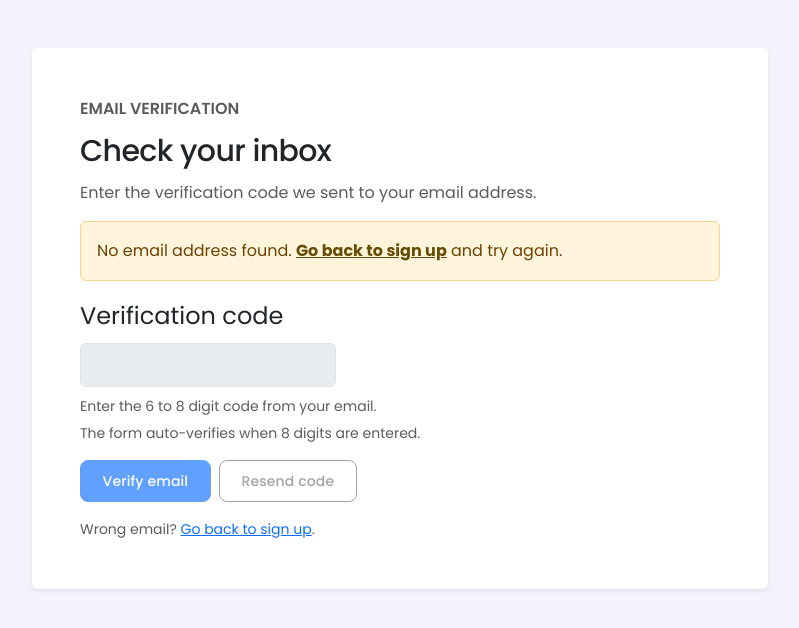
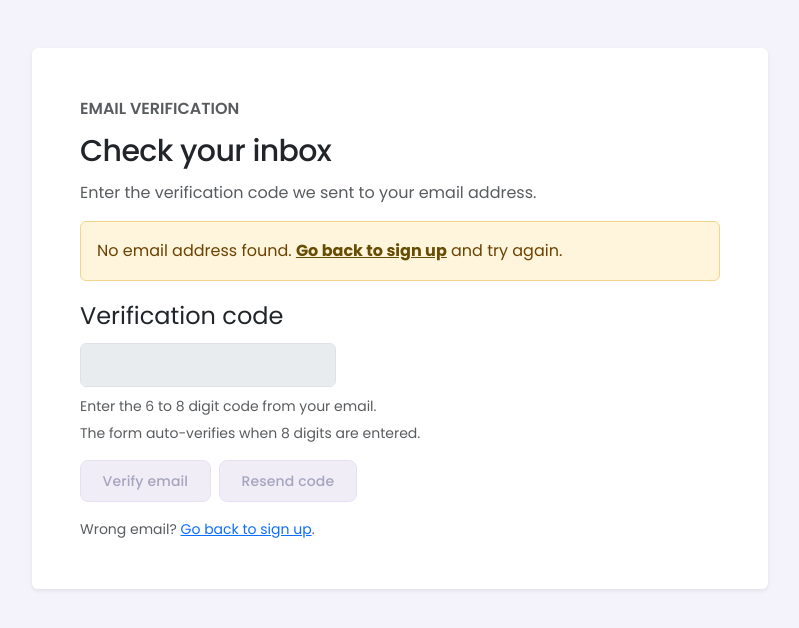
Before and after one commit to hellomaddie-UwU/Tarot_Journal_Web_App, a React (Vite) app: page /verify-otp in a window 1280 px wide. Shown: the top 628 px of the page, without its empty margins (240-1039 px from the left). Built offline with nearby package versions, Linux system fonts and the light colour scheme; no server answers.

Commit message:
finished #12

```diff
--- a/src/main.css
+++ b/src/main.css
@@ -211,6 +211,16 @@ code, .inline-code {
    font-size: var(--text-md);
 }
 
+.btn:disabled {
+   background: var(--color-code-bg);
+   color: var(--color-text-muted);
+   border-color: var(--color-border);
+   cursor: not-allowed;
+   box-shadow: none;
+   opacity: 0.75;
+   transform: none;
+}
+
 /* ─────────────────────────────────────────
    5. DIVIDERS
 ───────────────────────────────────────── */
--- a/src/pages/VerifyOtp.jsx
+++ b/src/pages/VerifyOtp.jsx
@@ -1,10 +1,51 @@
-import { useState } from 'react'
+import { useEffect, useState } from 'react'
 import { Link, useLocation, useNavigate } from 'react-router-dom'
 import { useAuthSession } from '../hooks/useAuthSession'
+import { readJson, writeJson } from '../lib/storageUtils'
 import { resendConfirmationEmail, verifyEmailOtp } from '../lib/supabaseClient'
 
 const OTP_MIN_LENGTH = 6
 const OTP_MAX_LENGTH = 8
+const RESEND_COOLDOWN_SECONDS = 60
+
+function cooldownStorageKey(emailAddress) {
+  const normalizedEmail = emailAddress.trim().toLowerCase()
+  return `tarot_verify_otp_resend_cooldown_${encodeURIComponent(normalizedEmail)}`
+}
+
+function readCooldownExpiry(emailAddress) {
+  if (!emailAddress) return null
+
+  const expiresAt = readJson(cooldownStorageKey(emailAddress))
+
+  if (typeof expiresAt !== 'number' || Number.isNaN(expiresAt)) {
+    localStorage.removeItem(cooldownStorageKey(emailAddress))
+    return null
+  }
+
+  if (expiresAt <= Date.now()) {
+    localStorage.removeItem(cooldownStorageKey(emailAddress))
+    return null
+  }
+
+  return expiresAt
+}
+
+function formatCooldown(seconds) {
+  const safeSeconds = Math.max(0, seconds)
+  const minutes = Math.floor(safeSeconds / 60)
+  const remainingSeconds = safeSeconds % 60
+  return `${minutes}:${String(remainingSeconds).padStart(2, '0')}`
+}
+
+function extractRetryAfterSeconds(message) {
+  if (typeof message !== 'string') return null
+  const match = message.match(/after\s+(\d+)\s+seconds?/i)
+  if (!match) return null
+
+  const parsed = Number(match[1])
+  return Number.isFinite(parsed) && parsed > 0 ? parsed : null
+}
 
 function VerifyOtp() {
   const { isConfigured } = useAuthSession()
@@ -19,12 +60,68 @@ function VerifyOtp() {
   const [feedbackType, setFeedbackType] = useState('info') // 'info' | 'danger' | 'success'
   const [isSubmitting, setIsSubmitting] = useState(false)
   const [isResending, setIsResending] = useState(false)
+  const [cooldownEmailKey, setCooldownEmailKey] = useState(() => (email ? cooldownStorageKey(email) : ''))
+  const [cooldownExpiryMs, setCooldownExpiryMs] = useState(() => readCooldownExpiry(email))
+  const [remainingCooldownSeconds, setRemainingCooldownSeconds] = useState(() => {
+    const expiresAt = readCooldownExpiry(email)
+    if (!expiresAt) return 0
+    return Math.ceil((expiresAt - Date.now()) / 1000)
+  })
+
+  const emailKey = email ? cooldownStorageKey(email) : ''
+
+  if (cooldownEmailKey !== emailKey) {
+    const expiresAt = readCooldownExpiry(email)
+    setCooldownEmailKey(emailKey)
+    setCooldownExpiryMs(expiresAt)
+    setRemainingCooldownSeconds(expiresAt ? Math.ceil((expiresAt - Date.now()) / 1000) : 0)
+  }
+
+  useEffect(() => {
+    if (!cooldownExpiryMs || !email) {
+      setRemainingCooldownSeconds(0)
+      return undefined
+    }
+
+    const updateRemaining = () => {
+      const remaining = Math.max(0, Math.ceil((cooldownExpiryMs - Date.now()) / 1000))
+      setRemainingCooldownSeconds(remaining)
+
+      if (remaining === 0) {
+        localStorage.removeItem(cooldownStorageKey(email))
+        setCooldownExpiryMs(null)
+      }
+    }
+
+    updateRemaining()
+    const intervalId = window.setInterval(updateRemaining, 1000)
+
+    return () => {
+      window.clearInterval(intervalId)
+    }
+  }, [cooldownExpiryMs, email])
 
   const isComplete = otp.length >= OTP_MIN_LENGTH
+  const isCooldownActive = remainingCooldownSeconds > 0
+  const resendLabel = isResending
+    ? 'Sending…'
+    : isCooldownActive
+      ? `Resend in ${formatCooldown(remainingCooldownSeconds)}`
+      : 'Resend code'
 
   const setAlert = (message, type = 'info') => {
     setFeedback(message)
     setFeedbackType(type)
+  }
+
+  const startResendCooldown = (seconds = RESEND_COOLDOWN_SECONDS) => {
+    if (!email) return
+
+    const safeSeconds = Math.max(1, Math.ceil(seconds))
+    const expiresAt = Date.now() + (safeSeconds * 1000)
+    writeJson(cooldownStorageKey(email), expiresAt)
+    setCooldownExpiryMs(expiresAt)
+    setRemainingCooldownSeconds(safeSeconds)
   }
 
   const verifyOtpToken = async (token) => {
@@ -76,10 +173,11 @@ function VerifyOtp() {
   }
 
   const handleResend = async () => {
-    if (!email) return
+    if (!email || isCooldownActive) return
 
     setIsResending(true)
     setFeedback('')
+    startResendCooldown()
 
     try {
       const { error } = await resendConfirmationEmail({ email })
@@ -90,6 +188,10 @@ function VerifyOtp() {
 
       setAlert('A new code has been sent to your inbox.', 'info')
     } catch (error) {
+      const retryAfterSeconds = extractRetryAfterSeconds(error?.message)
+      if (retryAfterSeconds) {
+        startResendCooldown(retryAfterSeconds)
+      }
       setAlert(error.message ?? 'Could not resend the code. Please try again.', 'danger')
     } finally {
       setIsResending(false)
@@ -172,18 +274,18 @@ function VerifyOtp() {
                       <div className="d-flex flex-wrap gap-2 align-items-center">
                         <button
                           type="submit"
-                          className="btn btn-primary"
+                          className="btn btn-primary-ds"
                           disabled={!isConfigured || !email || !isComplete || isSubmitting}
                         >
                           {isSubmitting ? 'Verifying…' : 'Verify email'}
                         </button>
                         <button
                           type="button"
-                          className="btn btn-outline-secondary"
-                          disabled={!isConfigured || !email || isResending || isSubmitting}
+                          className="btn btn-secondary-ds"
+                          disabled={!isConfigured || !email || isResending || isSubmitting || isCooldownActive}
                           onClick={handleResend}
                         >
-                          {isResending ? 'Sending…' : 'Resend code'}
+                          {resendLabel}
                         </button>
                       </div>
 
```
